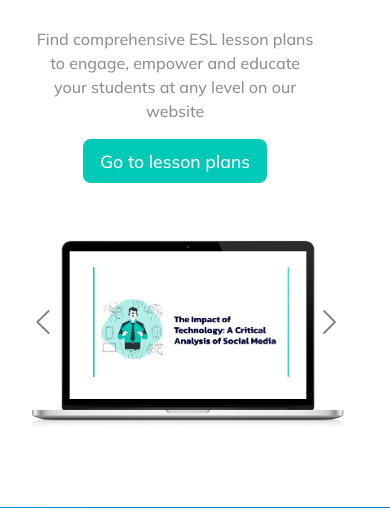
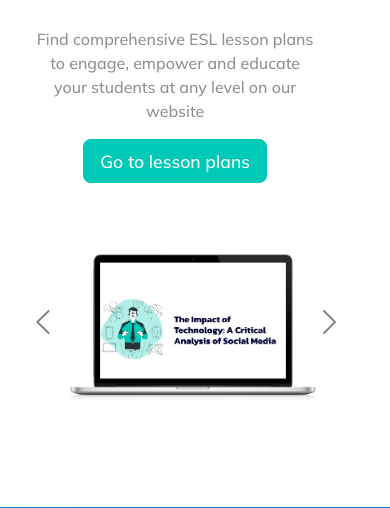
Before and after one commit to V-Domin/teachHub, a Flask app: page / in a window 390 px wide. Shown: the part 331-839 px from the top of the page. Run offline with Flask 3, Linux system fonts and the light colour scheme; some libraries are stand-ins or nearby versions.

Commit message:
Update mobile version 2.0

```diff
--- a/static/css/main.css
+++ b/static/css/main.css
@@ -418,6 +418,12 @@ form {
         width: 9%;
     }
 
+    .laptop {
+        width: 80%;
+        right: 30px;
+        top: 2px;
+    }
+
     .first-row {
         padding: 0;
         margin-bottom: 30px;
```
